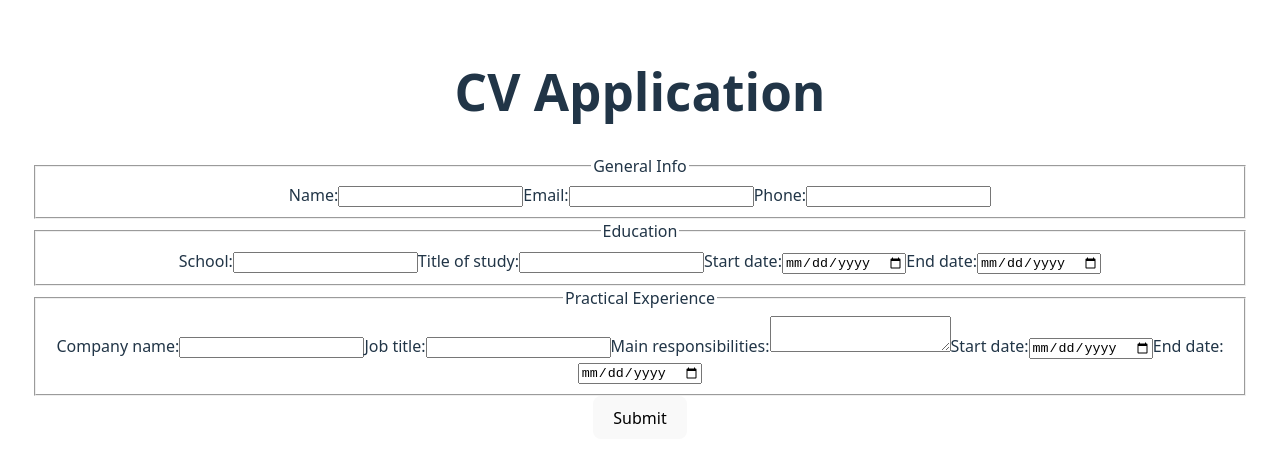
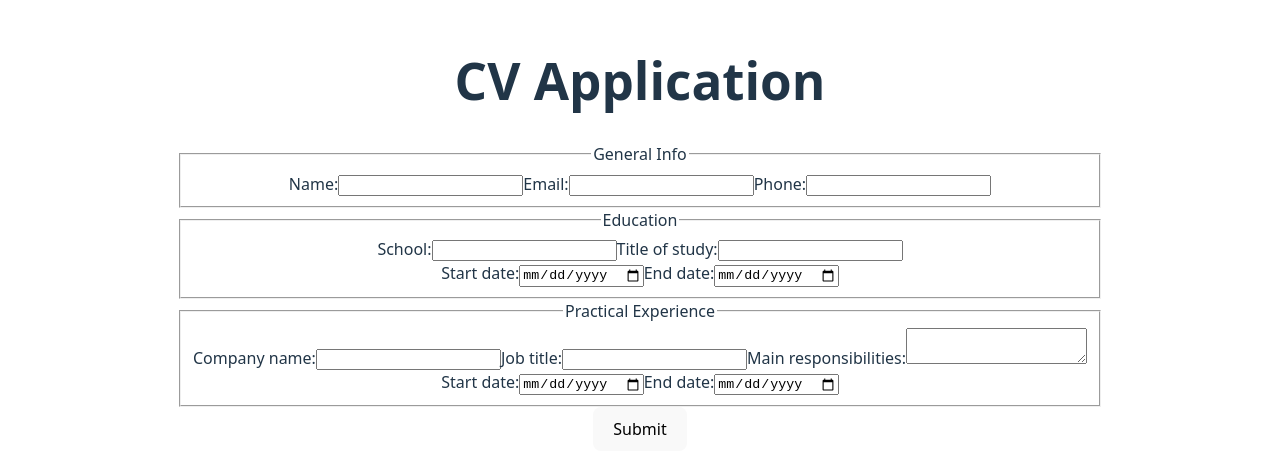
Before and after one commit to crL96/odin-cv, a React (Vite) app: page / in a window 1280 px wide. Shown: the part 166-640 px from the top of the page. Built offline with nearby package versions, Linux system fonts and the light colour scheme.

Commit message:
Add div for grouping start and end dates

```diff
--- a/src/components/Education.jsx
+++ b/src/components/Education.jsx
@@ -9,12 +9,14 @@ export default function Education() {
             <label>Title of study:
                 <input type="text" id="study" name="study"/>
             </label>
+            <div className="dates">
                 <label>Start date:
                     <input type="date" id="startDateEdu" name="startDateEdu"/>
                 </label>
                 <label>End date:
                     <input type="date" id="endDateEdu" name="endDateEdu"/>
                 </label>
+            </div>
         </fieldset>
     );
 }
--- a/src/components/Experience.jsx
+++ b/src/components/Experience.jsx
@@ -12,12 +12,14 @@ export default function Experience() {
             <label>Main responsibilities:
                 <textarea id="responsibilty" name="responsibility"/>
             </label>
+            <div className="dates">
                 <label>Start date:
                     <input type="date" id="startDateJob" name="startDateJob"/>
                 </label>
                 <label>End date:
                     <input type="date" id="endDateJob" name="endDateJob"/>
                 </label>
+            </div>
         </fieldset>
     );
 }
```
Lines whose indentation alone changed are shown as unchanged.
